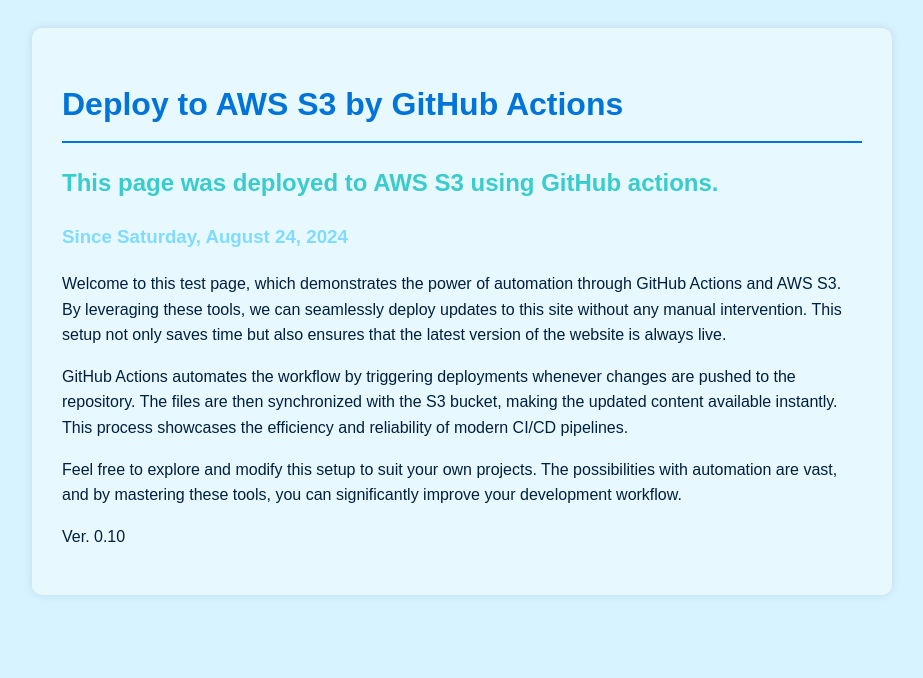
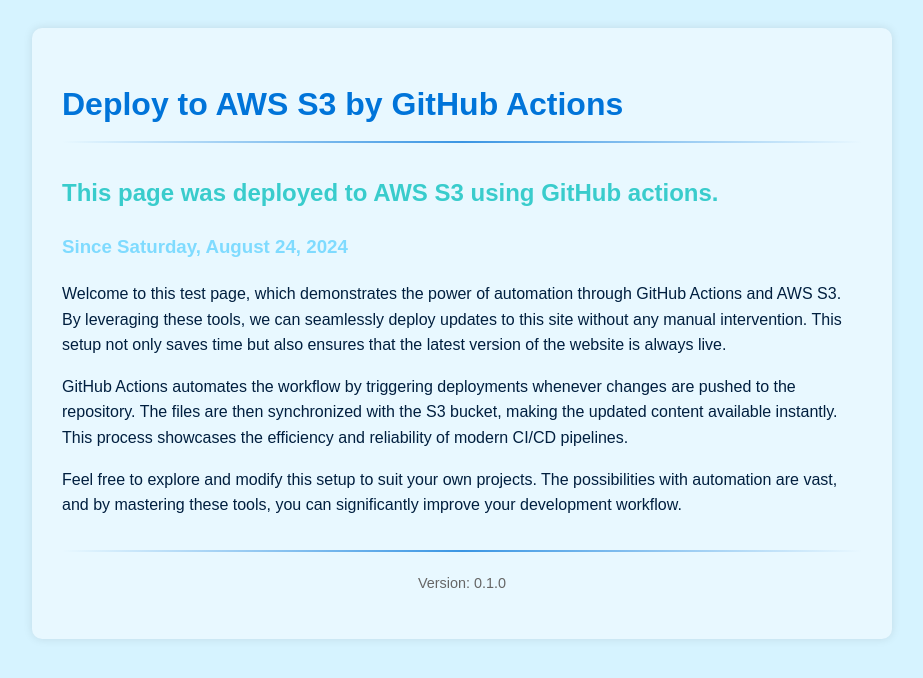
Before and after one commit to den2k6/actions_aws_deploy, a plain HTML site: page docs/index.html in a window 1280 px wide. Shown: the whole page, without its empty margins (178-1101 px from the left). Drawn offline with Linux system fonts and the light colour scheme.

Commit message:
deploy setting16 update design

```diff
--- a/docs/index.html
+++ b/docs/index.html
@@ -14,7 +14,10 @@
         <p>Welcome to this test page, which demonstrates the power of automation through GitHub Actions and AWS S3. By leveraging these tools, we can seamlessly deploy updates to this site without any manual intervention. This setup not only saves time but also ensures that the latest version of the website is always live.</p>
         <p>GitHub Actions automates the workflow by triggering deployments whenever changes are pushed to the repository. The files are then synchronized with the S3 bucket, making the updated content available instantly. This process showcases the efficiency and reliability of modern CI/CD pipelines.</p>
         <p>Feel free to explore and modify this setup to suit your own projects. The possibilities with automation are vast, and by mastering these tools, you can significantly improve your development workflow.</p>
-        <p>Ver. 0.10</p>
+        <footer>
+            <hr>
+            <p class="version">Version: 0.1.0</p>
+        </footer>
     </div>
 </body>
 </html>
--- a/docs/styles.css
+++ b/docs/styles.css
@@ -7,8 +7,16 @@ body {
 }
 h1 {
     color: #0074D9; /* 明るい青 */
-    border-bottom: 2px solid #0074D9;
+    border-bottom: none;
     padding-bottom: 10px;
+}
+h1::after {
+    content: '';
+    display: block;
+    width: 100%;
+    height: 2px;
+    background-image: linear-gradient(to right, rgba(0, 116, 217, 0), rgba(0, 116, 217, 0.75), rgba(0, 116, 217, 0));
+    margin-top: 10px;
 }
 h2 {
     color: #39CCCC; /* ライトブルー */
@@ -24,3 +32,21 @@ h3 {
     border-radius: 10px;
     box-shadow: 0 0 10px rgba(0,0,0,0.1);
 }
+footer {
+    margin-top: 2rem;
+    text-align: center;
+}
+hr {
+    border: 0;
+    height: 2px;
+    background-image: linear-gradient(to right, rgba(0, 116, 217, 0), rgba(0, 116, 217, 0.75), rgba(0, 116, 217, 0));
+    margin: 20px 0;
+}
+.version {
+    font-size: 0.9rem;
+    color: #666;
+}
+.version span {
+    font-weight: bold;
+    color: #333;
+}
```
